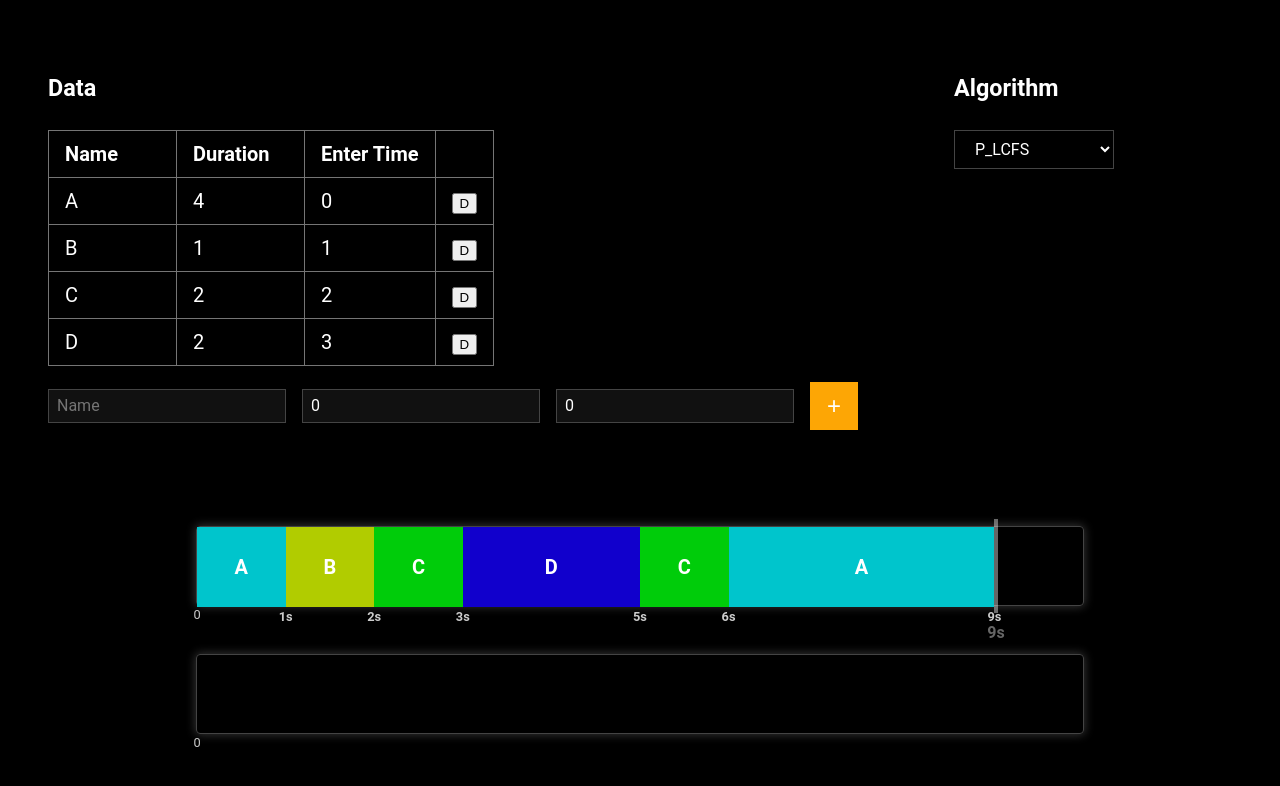
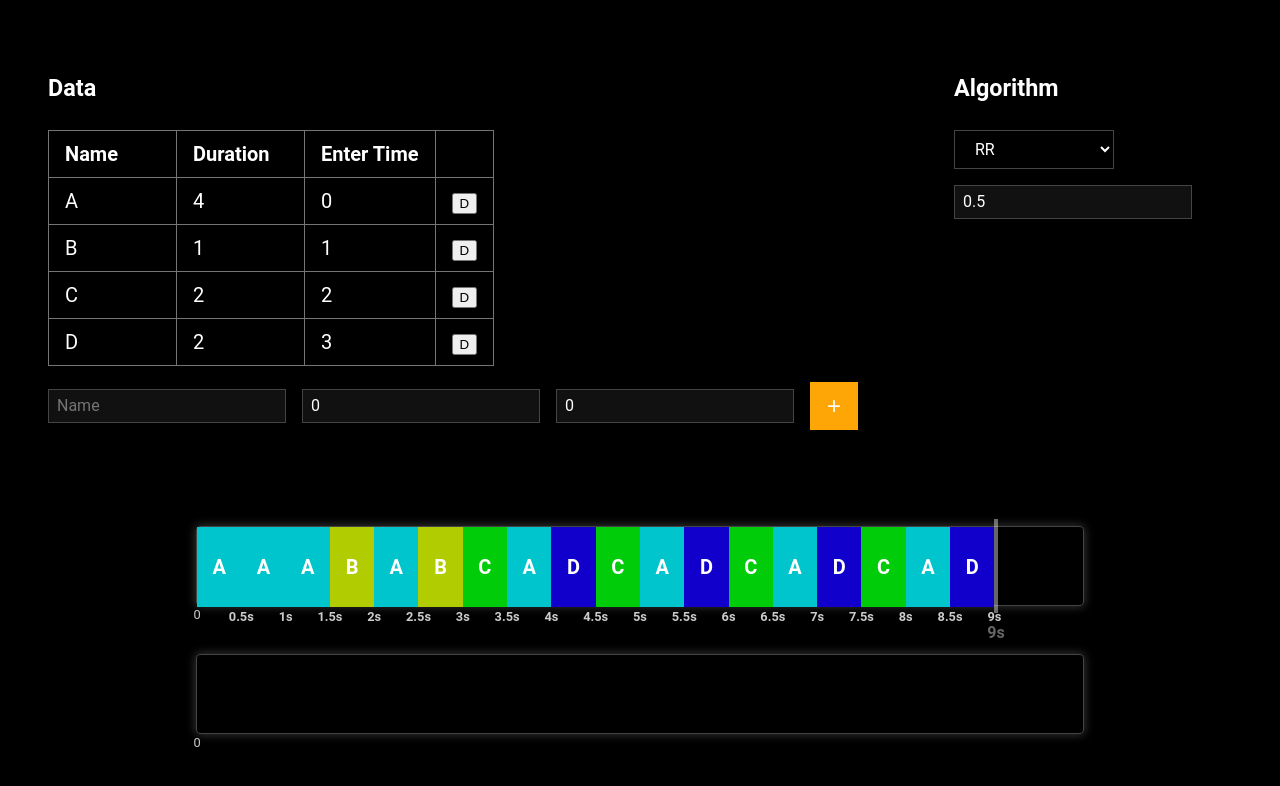
Before and after one commit to JustASimpleMahdi/cpu-scheduling-visualization, a React (Vite) app: page / in a window 1280 px wide. Shown: the top 786 px of the page. Built offline with nearby package versions, Linux system fonts and the light colour scheme.

Commit message:
add RR algorithm

```diff
--- a/src/App.tsx
+++ b/src/App.tsx
@@ -1,4 +1,4 @@
-import {type ChangeEvent, useEffect, useMemo, useState} from 'react'
+import {type ChangeEvent, useEffect, useMemo, useRef, useState} from 'react'
 import type {DataEntry, NewDataEntry} from './types/DataEntry'
 import AddDataEntry from './components/AddDataEntry'
 import type {AlgorithmState} from './types/Base'
@@ -8,10 +8,12 @@ import {Algorithm} from "./types/Algorithm.ts";
 import FCFS from "./class/Algorithms/FCFS.ts";
 import NP_LCFS from "./class/Algorithms/NP_LCFS.ts";
 import P_LCFS from "./class/Algorithms/P_LCFS.ts";
+import RR from "./class/Algorithms/RR.ts";
 
 function App() {
     const [data, setData] = useState<null | DataEntry[]>(dataSample())
-    const [algorithm, setAlgorithm] = useState<Algorithm>(Algorithm.P_LCFS)
+    const [algorithm, setAlgorithm] = useState<Algorithm>(Algorithm.RR)
+    const [quantum, setQuantum] = useState<number | undefined>(0.5);
 
     const allStates = useMemo<null | AlgorithmState[]>(() => {
         if (!data) return null
@@ -20,21 +22,29 @@ function App() {
             [Algorithm.FCFS]: FCFS,
             [Algorithm.NP_LCFS]: NP_LCFS,
             [Algorithm.P_LCFS]: P_LCFS,
+            [Algorithm.RR]: RR,
         }[algorithm]
 
+        if (algorithm === Algorithm.RR) {
+            return (new algorithmClass(data, quantum)).run()
+        }
         return (new algorithmClass(data)).run()
-    }, [data, algorithm])
+    }, [data, algorithm, quantum])
 
     const [currentStateIndex, setCurrentStateIndex] = useState<number | null>(null)
     const currentState = allStates ? allStates.at(currentStateIndex ?? -1) : null
 
-    console.log({allStates, currentState})
+    const allStatesRef = useRef<AlgorithmState[] | null>(null);
+    // Keep ref in sync with state
+    useEffect(() => {
+        allStatesRef.current = allStates;
+    }, [allStates]);
 
     useEffect(() => {
         setCurrentStateIndex(null)
-    }, [data, algorithm]);
+    }, [data, algorithm, quantum]);
 
-    // TODO: fix guant totalTime
+    const guantTotalTime = Math.max(currentState?.guant.reduce((p, c) => p + c.duration, 0), 10)
 
     function addData(entry: NewDataEntry) {
         setData((currentData) => [
@@ -66,12 +76,13 @@ function App() {
     }, [])
 
     function nextState() {
-        if (!allStates?.length) return
-        /*BUGFIX: when the data is removed the length isn't right*/
+        const currentAllStates = allStatesRef.current;
+
+        if (!currentAllStates?.length) return
 
         setCurrentStateIndex((index) => {
             if (index === null) return 0
-            return Math.min(allStates.length - 1, index! + 1)
+            return Math.min(currentAllStates.length - 1, index! + 1)
         })
     }
 
@@ -125,16 +136,29 @@ function App() {
                         </table>
                         <AddDataEntry onAddEntry={addData}/>
                     </div>
-                    <div className="input-table-container">
+                    <div className="algorithm-input-container">
                         <h3>Algorithm</h3>
                         <select className="algorithm-select" onChange={changeAlgorithm} value={algorithm}>
                             {Object.values(Algorithm).map((entry) => (<option value={entry} key={entry}>{entry}</option>))}
                         </select>
+                        {algorithm === Algorithm.RR &&
+                            <div>
+                                <input
+                                    onChange={(e) => {
+                                        if (e.target.valueAsNumber === 0) setQuantum(1)
+                                        else setQuantum(e.target.valueAsNumber)
+                                    }}
+                                    value={quantum}
+                                    type="number"
+                                />
+                            </div>}
                     </div>
                 </div>
 
                 <div className="output-container">
-                    <div className="guant-chart">
+                    <div className="guant-chart" style={{
+                        '--guant-total-time': guantTotalTime
+                    }}>
                         {currentState &&
                             (() => {
                                 let elapsedTime = 0
--- /dev/null
+++ b/src/class/Algorithms/RR.ts
@@ -0,0 +1,68 @@
+import Algorithm from "../Algorithm.ts";
+import type {DataEntry} from "../../types/DataEntry.ts";
+
+export default class RR extends Algorithm {
+    protected availableProcessTime: number;
+
+    constructor(data: DataEntry[], public quantum: number) {
+        super(data);
+    }
+
+    public run() {
+        this.addCurrentState()
+
+        this.setAvailableProcessTime()
+        while (this.processes.length || this.queue.length || this.currentProcess) {
+            if (!this.currentProcess) {
+                this.currentProcess = this.queue.length ? this.shiftQueue()! : this.processes.shift()!;
+            }
+
+            // add gap before process
+            if (this.currentProcess.data.enterTime > this.currentTime) {
+                this.addGapToGuant(this.currentProcess.data.enterTime - this.currentTime)
+                this.currentTime = this.currentProcess.data.enterTime
+            }
+
+            // run process (for first time)
+            if (this.currentProcess.time.start === null) {
+                this.currentProcess.time.start = this.currentTime
+            }
+            this.addEntryToGuant({data: this.currentProcess.data, duration: this.currentProcess.time.remaining})
+            this.addCurrentState()
+
+            const addToQueue = this.processes.filter(process => process.data.enterTime < this.currentTime + Math.min(this.currentProcess.time.remaining, this.availableProcessTime))
+            addToQueue.forEach((process) => {
+                const runTime = process.data.enterTime - this.currentTime
+                this.currentTime += runTime
+                this.currentProcess.time.remaining -= runTime
+                this.availableProcessTime -= runTime
+                this.pushQueue(process)
+                this.addCurrentState()
+            })
+            this.processes = this.processes.filter(process => !addToQueue.find(p => p.data.id === process.data.id))
+
+            if (this.currentProcess.time.remaining > this.availableProcessTime) {
+                this.currentTime += this.availableProcessTime
+                this.currentProcess.time.remaining -= this.availableProcessTime
+                this.pushQueue(this.currentProcess)
+                this.guantData.at(-1)!.duration = this.quantum
+                this.currentProcess = null
+                this.availableProcessTime = this.quantum
+                this.addCurrentState()
+                continue
+            }
+            // process is done.
+            this.currentTime += this.currentProcess.time.remaining
+            this.currentProcess.time.end = this.currentTime
+            this.currentProcess = null
+            this.availableProcessTime = this.quantum
+            this.addCurrentState()
+        }
+
+        return this.states
+    }
+
+    protected setAvailableProcessTime() {
+        this.availableProcessTime = this.quantum
+    }
+}
--- a/src/index.css
+++ b/src/index.css
@@ -171,7 +171,7 @@ body {
     margin-top: 1rem;
 }
 
-.data-input input {
+input {
     background-color: #fff1;
     color: inherit;
     font: inherit;
@@ -182,7 +182,7 @@ body {
     width: auto;
 }
 
-.data-input input:focus {
+input:focus {
     border-color: #fff;
 }
 
@@ -196,3 +196,7 @@ body {
     width: 3rem;
     height: 3rem;
 }
+
+.algorithm-input-container select {
+    margin-bottom: 1rem;
+}
--- a/src/types/Algorithm.ts
+++ b/src/types/Algorithm.ts
@@ -2,4 +2,5 @@ export enum Algorithm {
     FCFS = 'FCFS',
     NP_LCFS = 'NP_LCFS',
     P_LCFS = 'P_LCFS',
+    RR = 'RR',
 }
```
